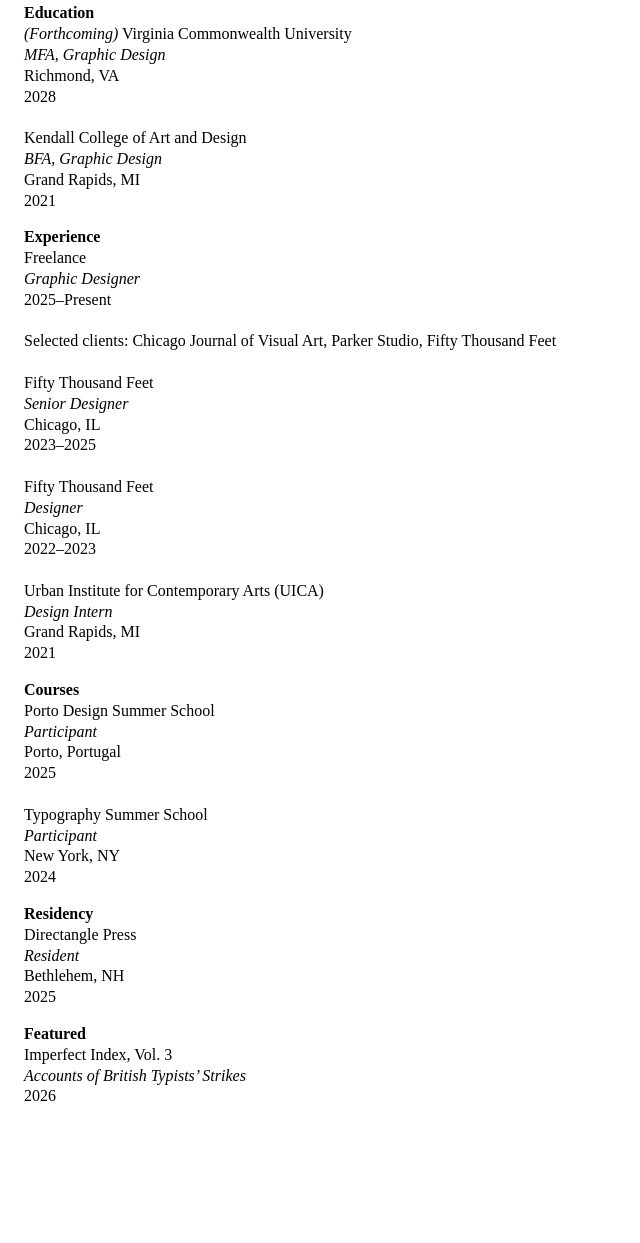
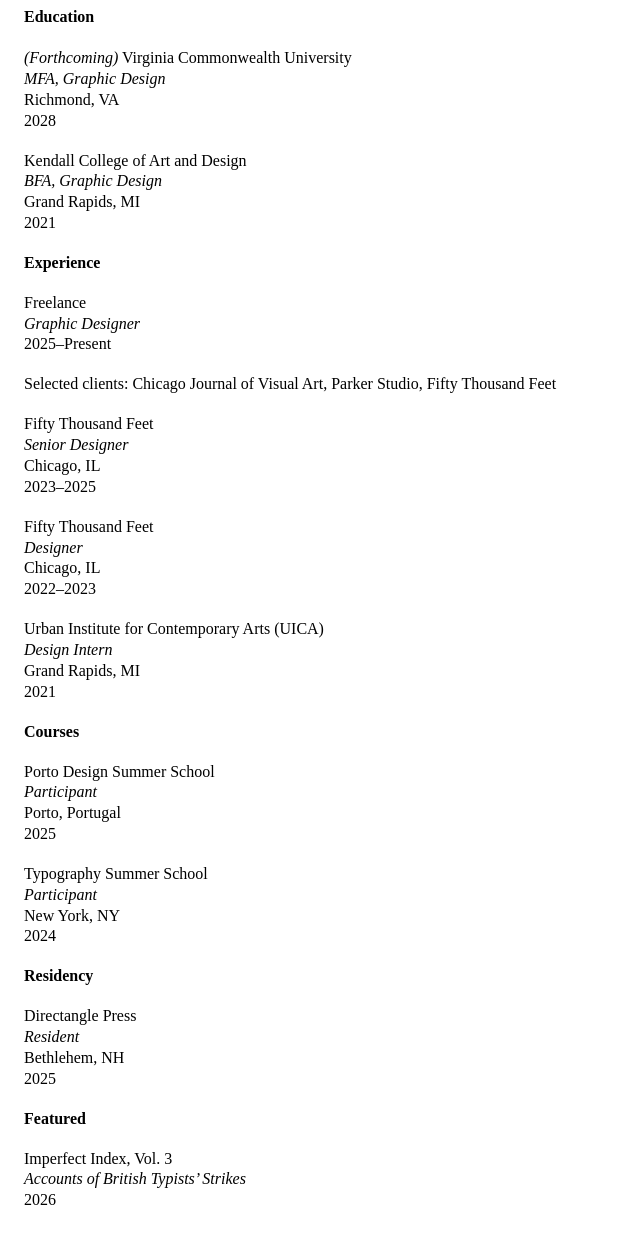
Before and after one commit to carterteranes/portfolio, a plain HTML site: page about.html in a window 1280 px wide. Shown: the part 283-1526 px from the top of the page, without its empty margins (0-640 px from the left). Before the commit the page ends 1430 px from the top, so only its background shows below. Drawn offline with Linux system fonts and the light colour scheme.

Commit message:
type adjustments

```diff
--- a/about.html
+++ b/about.html
@@ -20,62 +20,64 @@
         <div class="textblock">
             <p>Carter Teranes is a graphic designer and artist based in Richmond, VA. He is currently working towards his MFA in Graphic Design at Virginia Commonwealth University. He creates process-driven and typographically led work with an emphasis on concept and craft. His approach considers how structure, form, and systems shape and create meaning across print and digital media. His practice consists of self-initiated and freelance projects, working intentionally with organizations and studio teams. Currently, he runs To Ti Esti, an independent publishing practice interested in exploring sequence, process, and the essence of what makes a book a book. Under this name, he produces limited-edition publications that approach form as content.</p>
 
-            <p><strong>Education</strong><br>
+            <p><strong>Education</strong><br><br>
             <em>(Forthcoming)</em> Virginia Commonwealth University<br>
             <em>MFA, Graphic Design</em><br>
             Richmond, VA<br>
-            2028<br><br>
+            2028</p>
 
-            Kendall College of Art and Design<br>
+            <p>Kendall College of Art and Design<br>
             <em>BFA, Graphic Design</em><br>
             Grand Rapids, MI<br>
-            2021<br>
+            2021<br></p>
 
-            <p><strong>Experience</strong><br>
+            <p><strong>Experience</strong></p>
 
-            Freelance<br>
+            <p>Freelance<br>
             <em>Graphic Designer</em><br>
-            2025–Present<br><br>
+            2025–Present</p>
 
-            Selected clients: Chicago Journal of Visual Art, Parker Studio, Fifty Thousand Feet<br><br>
+            <p>Selected clients: Chicago Journal of Visual Art, Parker Studio, Fifty Thousand Feet</p>
 
-            Fifty Thousand Feet<br>
+            <p>Fifty Thousand Feet<br>
             <em>Senior Designer</em><br>
             Chicago, IL<br>
-            2023–2025<br><br>
+            2023–2025</p>
 
-            Fifty Thousand Feet<br>
+            <p>Fifty Thousand Feet<br>
             <em>Designer</em><br>
             Chicago, IL<br>
-            2022–2023<br><br>
+            2022–2023</p>
 
-            Urban Institute for Contemporary Arts (UICA)<br>
+            <p>Urban Institute for Contemporary Arts (UICA)<br>
             <em>Design Intern</em><br>
             Grand Rapids, MI<br>
-            2021<br>
+            2021</p>
 
-            <p><strong>Courses</strong><br>
-            Porto Design Summer School<br>
+            <p><strong>Courses</strong></p>
+
+            <p>Porto Design Summer School<br>
             <em>Participant</em><br>
             Porto, Portugal<br>
-            2025<br><br>
+            2025</p>
 
-            Typography Summer School<br>
+            <p>Typography Summer School<br>
             <em>Participant</em><br>
             New York, NY<br>
-            2024<br>
+            2024</p>
 
-            <p><strong>Residency</strong><br>
-            Directangle Press<br>
+            <p><strong>Residency</strong></p>
+
+            <p>Directangle Press<br>
             <em>Resident</em><br>
             Bethlehem, NH<br>
-            2025<br>
+            2025</p>
 
-            <p><strong>Featured</strong><br>
-            Imperfect Index, Vol. 3<br>
+            <p><strong>Featured</strong></p>
+
+            <p>Imperfect Index, Vol. 3<br>
             <em>Accounts of British Typists’ Strikes</em><br>
-            2026
-        </p>
+            2026</p>
 
         </div>
     </div>
--- a/styles.css
+++ b/styles.css
@@ -42,7 +42,7 @@ color: black;
 padding: 0px;
 margin: 0px;
 font-style: normal;
-padding-bottom: 1em;
+padding-bottom: 1.2em;
 }
 
 em{
```
